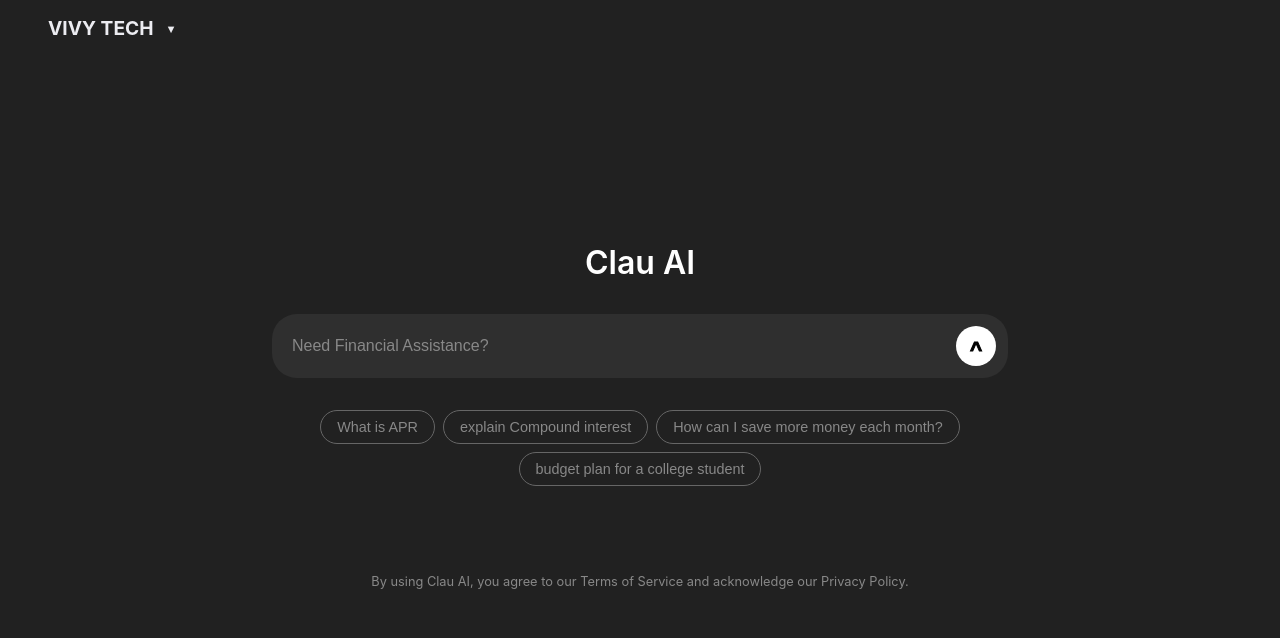
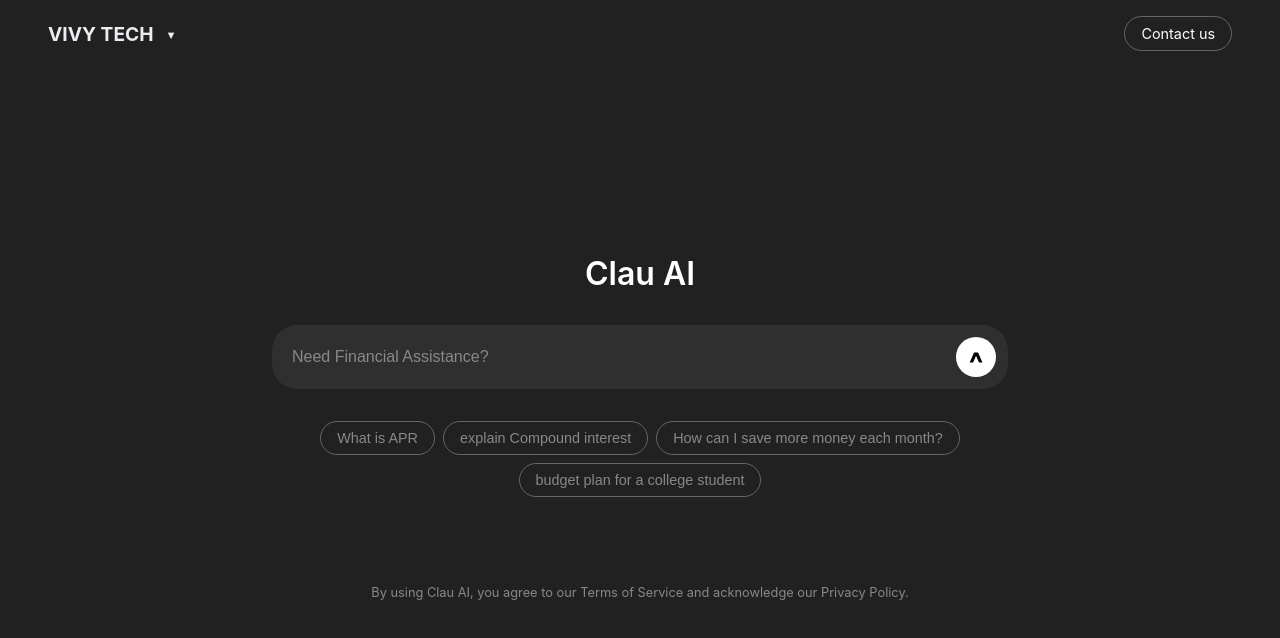
Before and after one commit to VyankateshRohokale/financialadvisorychatbot, an Angular app: page / in a window 1280 px wide. Shown: the top 638 px of the page. Built offline with nearby package versions, Linux system fonts and the light colour scheme.

Commit message:
added contact us with Email automation

```diff
--- a/src/app/app.component.css
+++ b/src/app/app.component.css
@@ -7,7 +7,7 @@
 
 .app-header {
   display: flex;
-  justify-content: flex-start;
+  justify-content: space-between;
   align-items: center;
   padding: 1rem;
   background-color: #212121;
@@ -70,6 +70,29 @@
   background-color: #404040;
 }
 
+.contact-btn-container {
+  margin-right: 2rem;
+}
+
+.contact-btn {
+  background-color: #212121;
+  color: #ffffff;
+  border: 1px solid #666666;
+  padding: 0.5rem 1rem;
+  border-radius: 20px;
+  cursor: pointer;
+  font-size: 0.9rem;
+  white-space: nowrap;
+  transition: color 0.2s ease;
+  user-select: none;
+  text-decoration: none;
+  display: inline-block;
+}
+
+.contact-btn:hover {
+  color: #d1d5db;
+}
+
 .main-content {
   flex-grow: 1;
   display: flex;
--- a/src/app/app.component.html
+++ b/src/app/app.component.html
@@ -9,6 +9,9 @@
       </div>
     </div>
   </div>
+  <div class="contact-btn-container">
+    <a href="https://mail.google.com/mail/?view=cm&fs=1&to=Business@vivytech.com" target="_blank" class="contact-btn">Contact us</a>
+  </div>
 </header>
 
 <main class="main-content">
--- a/src/app/app.component.ts
+++ b/src/app/app.component.ts
@@ -17,6 +17,12 @@ export class AppComponent {
     this.isDropdownOpen = !this.isDropdownOpen;
   }
 
+  sendQuickMessage(message: string) {
+    if (message === 'Contact us') {
+      window.open('mailto:Business@vivytech.com', '_blank');
+    }
+  }
+
   @HostListener('document:click', ['$event'])
   onDocumentClick(event: Event) {
     const target = event.target as HTMLElement;
```
